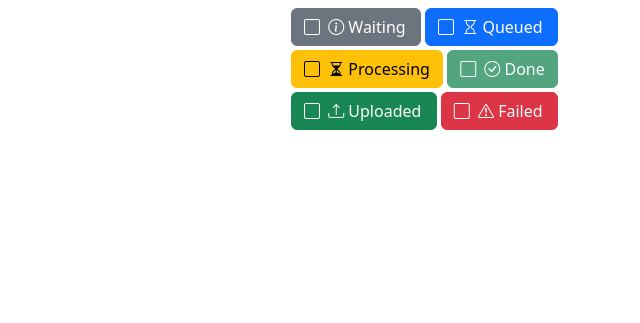
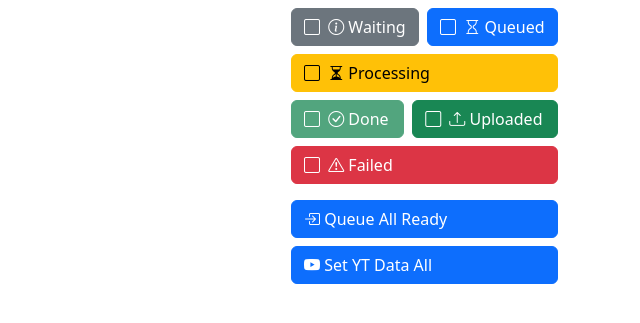
Before and after one commit to VisibleReality/nnc_automaton, a Flask app: page /jobs in a window 1280 px wide. Shown: the part 74-397 px from the top of the page, without its empty margins (640-1280 px from the left). Run offline with Flask 2, Linux system fonts and the light colour scheme; some libraries are stand-ins or nearby versions.

Commit message:
Add buttons for queueing and setting yt data for all

```diff
--- a/job.py
+++ b/job.py
@@ -88,7 +88,7 @@ class Job:
 
 		self.status = JobStatus.Done
 
-	def set_youtube_info (self, publish_time) -> bool:
+	def set_youtube_info (self) -> bool:
 		"""
 		Sets the video name, description, and publish time of the video on YouTube
 		:param publish_time: The time for the video to be published
--- a/main.py
+++ b/main.py
@@ -199,6 +199,12 @@ def queue_job (job_id: str):
 		return "false"
 
 
+@app.route("/job/queue-all")
+def queue_all_ready ():
+	job_manager.queue_all_ready_waiting()
+	return "true"
+
+
 @app.route("/job/<job_id>/dequeue")
 def dequeue_job (job_id: str):
 	if job_manager.dequeue_job(job_id):
@@ -217,7 +223,21 @@ def delete_job (job_id: str):
 
 @app.route("/job/<job_id>/set_youtube_info")
 def set_youtube_info (job_id: str):
-	if job_manager.jobs[job_id].set_youtube_info("x"):
+	if job_manager.jobs[job_id].set_youtube_info():
+		return "true"
+	else:
+		return "false"
+
+
+@app.route("/job/set_youtube_info_all")
+def set_youtube_info_all ():
+	any_failures = False
+	for job in job_manager.jobs.values():
+		if job.status == JobStatus.Done:
+			if not job.set_youtube_info():
+				any_failures = True
+
+	if not any_failures:
 		return "true"
 	else:
 		return "false"
--- a/templates/job_card.html
+++ b/templates/job_card.html
@@ -1,5 +1,5 @@
 {% set job_ready = job.check_ready() %}
-<div class="card mb-1">
+<div class="card mb-2">
 	<div class="row g-0">
 		<div class="col-12 col-md-3 rounded-start"
 				 style="background-image: url('{{ url_for('get_job_image', job_id = job.id) }}');
--- a/templates/jobs.html
+++ b/templates/jobs.html
@@ -12,7 +12,7 @@
 <div class="container mt-2 mb-5">
 	<div class="row g-3">
 		<div class="col-12 col-lg-3 order-lg-last">
-			<div class="d-flex flex-row flex-wrap gap-1">
+			<div class="d-flex flex-row flex-wrap gap-2 mb-3">
 				<a href="{{ url_for(request.endpoint, types = ','.join(filter_button_types['waiting'])) }}"
 					 class="btn btn-secondary flex-grow-1 text-start">
 					<i class="bi {{ 'bi-square' if 'waiting' in filter_button_types['waiting'] else 'bi-check-square' }} me-1"></i>
@@ -44,6 +44,14 @@
 					<i class="bi bi-exclamation-triangle"></i> Failed
 				</a>
 			</div>
+			<div class="d-flex flex-row flex-wrap gap-2">
+				<button onclick="job_queue_all(this)" class="btn btn-primary flex-grow-1 text-start">
+					<i class="bi bi-box-arrow-in-right"></i> Queue All Ready
+				</button>
+				<button onclick="job_set_youtube_info_all(this)" class="btn btn-primary flex-grow-1 text-start">
+					<i class="bi bi-youtube"></i> Set YT Data All
+				</button>
+			</div>
 		</div>
 		<div class="col-12 col-lg-9 order-lg-first">
 			{% for job in jobs.values() %}
--- a/templates/queue.html
+++ b/templates/queue.html
@@ -13,12 +13,12 @@
 	<table class="w-100" style="table-layout: auto">
 		{% for job in queue %}
 			<tr>
-				<td>
+				<td class="p-0">
 					<div class="h5 text-end me-2 mb-0">
 						{{ loop.index }}
 					</div>
 				</td>
-				<td style="width: 100%">
+				<td class="p-0" style="width: 100%">
 					{% include "job_card.html" %}
 				</td>
 			</tr>
```
Also changed, not shown: templates/jobs.js (+10 -0 lines).
